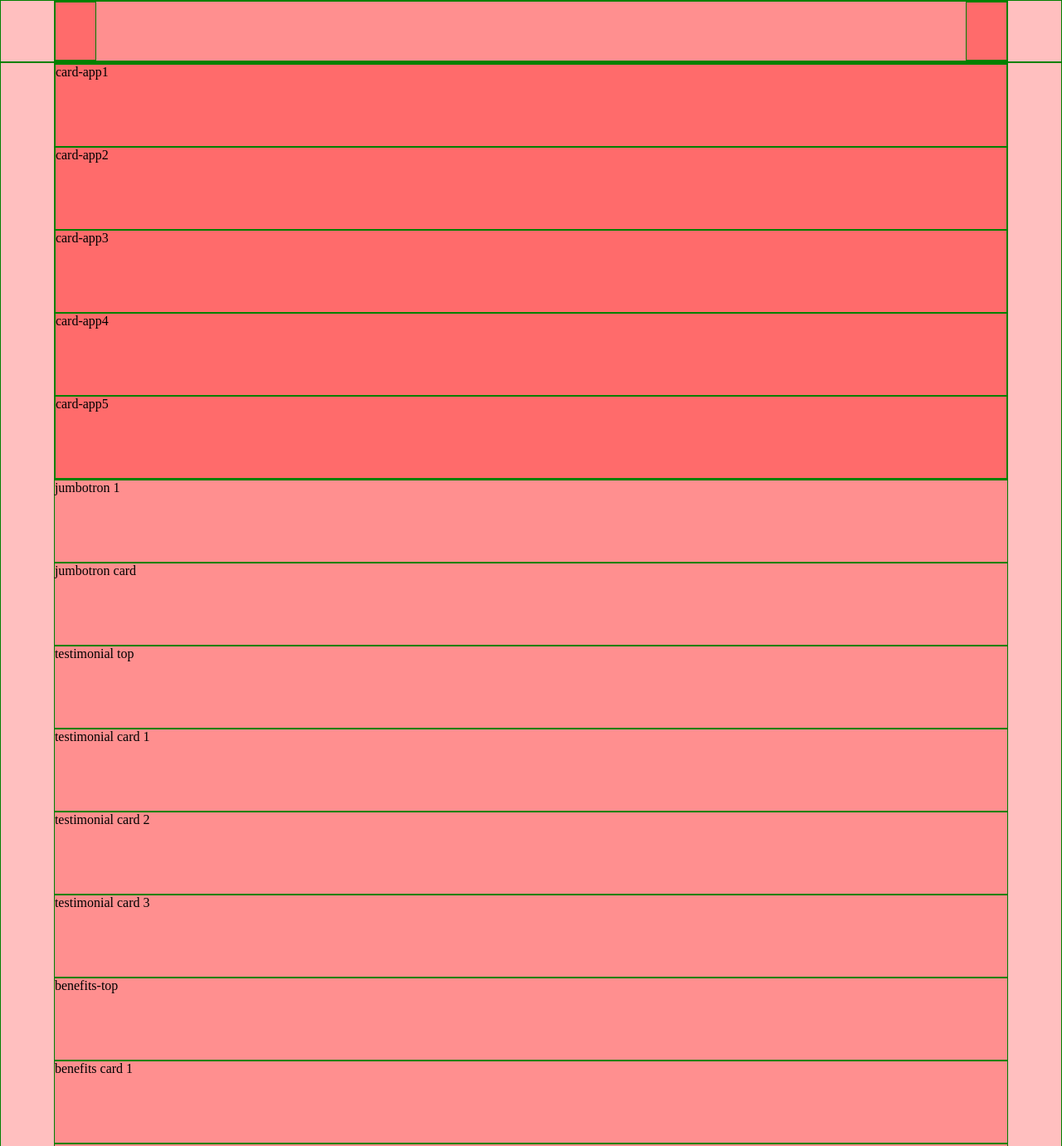
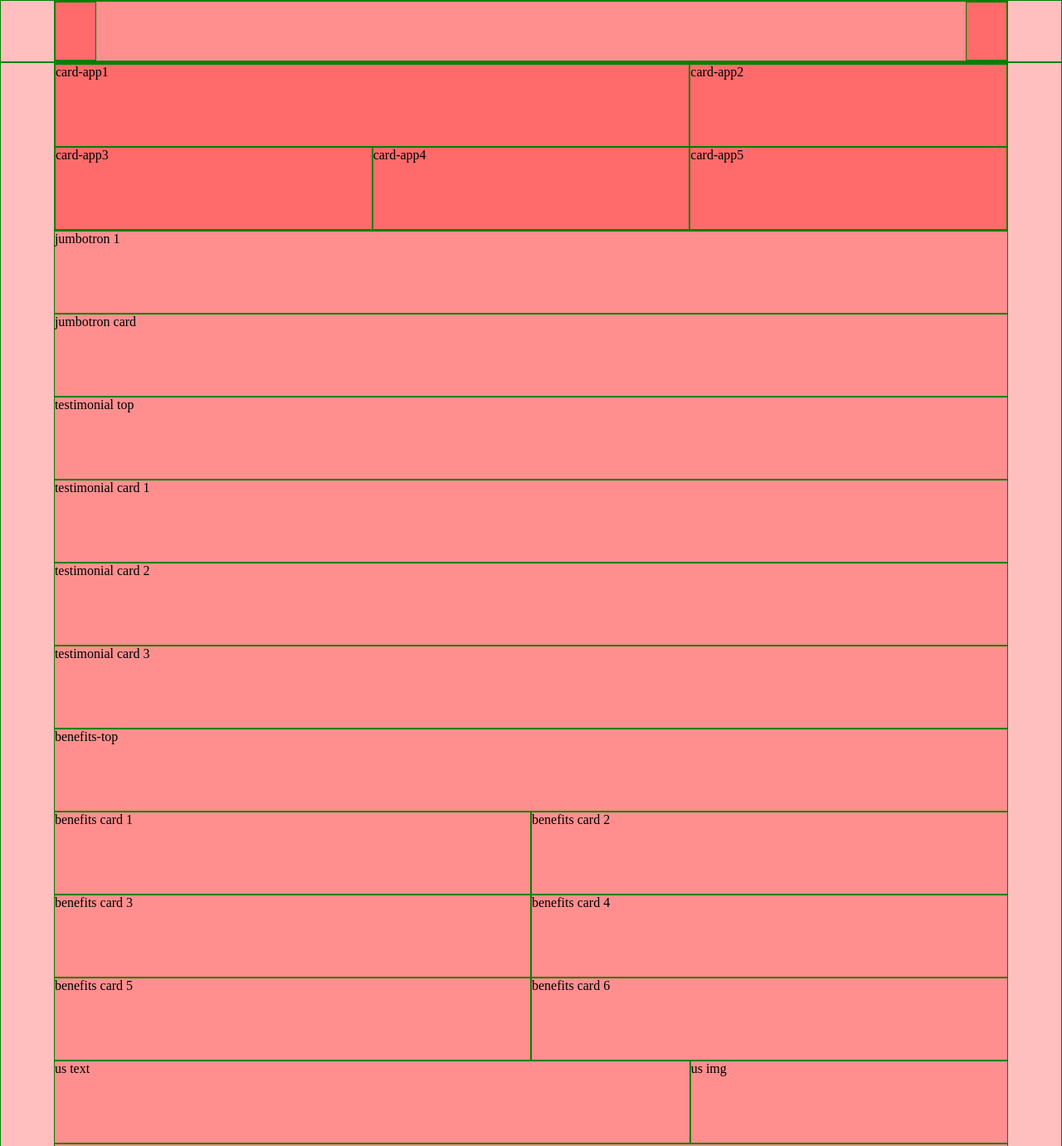
Before and after one commit to SaverioCascelli/htmlcss-responsive-layout, a plain HTML site: page index.html in a window 1280 px wide. Shown: the top 1381 px of the page at 83% size. Drawn offline with Linux system fonts and the light colour scheme.

Commit message:
[add] tablet layout

```diff
--- /dev/null
+++ b/css/tablet.css
@@ -0,0 +1,43 @@
+@media (min-width: 810px) {
+
+    /* get app */
+    main .get-app .cards{
+        display: flex;
+        flex-flow: row wrap;
+    }
+
+    .get-app .card{
+        width: calc(100% / 3);
+    }
+
+    .get-app .cards .card:first-child{
+        width: calc(100% / 3 * 2);
+    }
+    /* /get app */
+
+
+    /* benefits */
+    .benefits .cards{
+        display: flex;
+        flex-flow: row wrap;
+    }
+
+    .benefits .card{
+        width: calc(100% / 2);
+    }
+    /* /benefits */
+
+    /* about-us */
+
+    .about-us .container{
+        flex-direction: row;
+    }
+    .about-us .us-text{
+        width: calc(100% / 3 * 2);
+    }
+    .about-us .us-img{
+        width: calc(100% / 3);
+    }
+
+    /* /about-us */
+}
--- a/index.html
+++ b/index.html
@@ -5,6 +5,8 @@
     <meta http-equiv="X-UA-Compatible" content="IE=edge">
     <meta name="viewport" content="width=device-width, initial-scale=1.0">
     <link rel="stylesheet" href="css/style.css">
+    <link rel="stylesheet" href="css/tablet.css">
+    <link rel="stylesheet" href="css/desktop.css">
     <title>Responsive</title>
 </head>
 <body>
@@ -18,11 +20,13 @@
     <main class="debug">
         <section class="get-app">
             <div class="container debug">
-                <div class="card debug"> card-app1</div>
-                <div class="card debug"> card-app2</div>
-                <div class="card debug"> card-app3</div>
-                <div class="card debug"> card-app4</div>
-                <div class="card debug"> card-app5</div>
+                <div class="cards">
+                    <div class="card debug"> card-app1</div>
+                    <div class="card debug"> card-app2</div>
+                    <div class="card debug"> card-app3</div>
+                    <div class="card debug"> card-app4</div>
+                    <div class="card debug"> card-app5</div>
+                </div>
             </div>
         </section>
 
```
Also changed, not shown: css/desktop.css (added).
